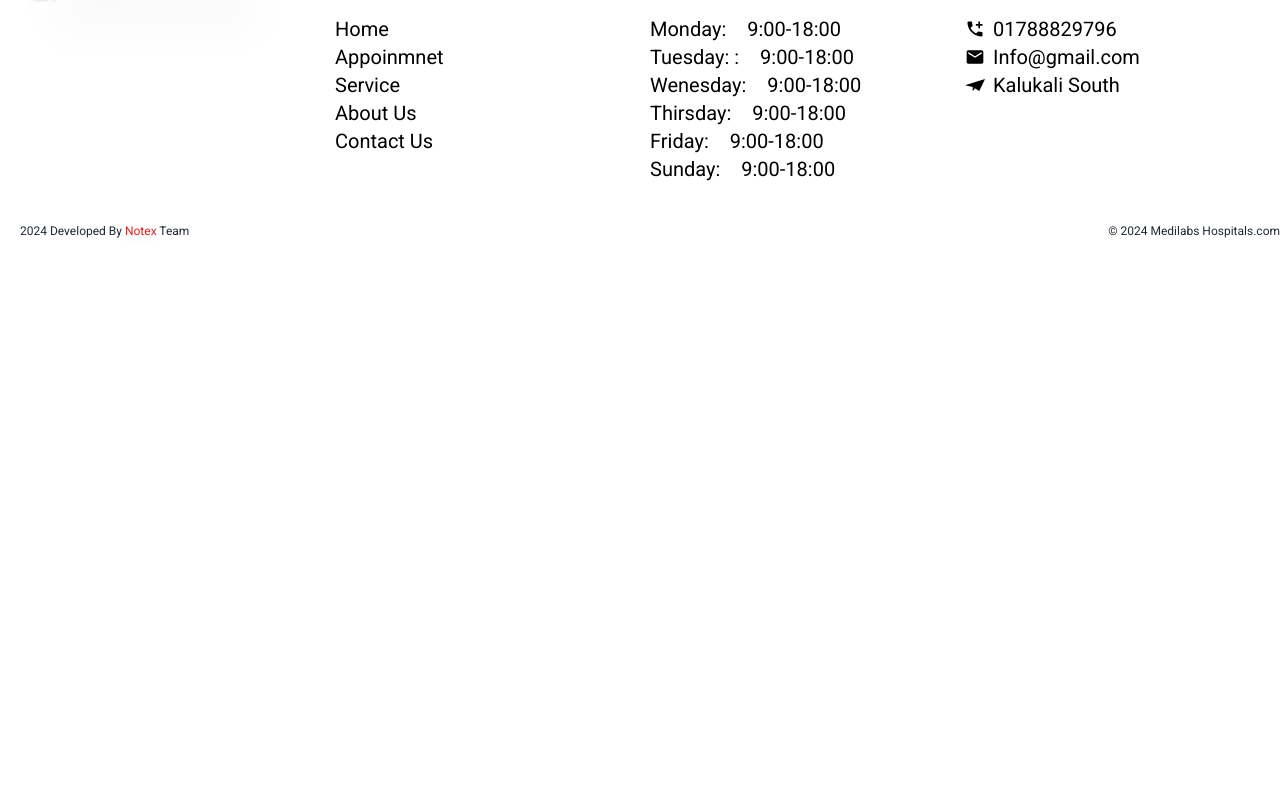
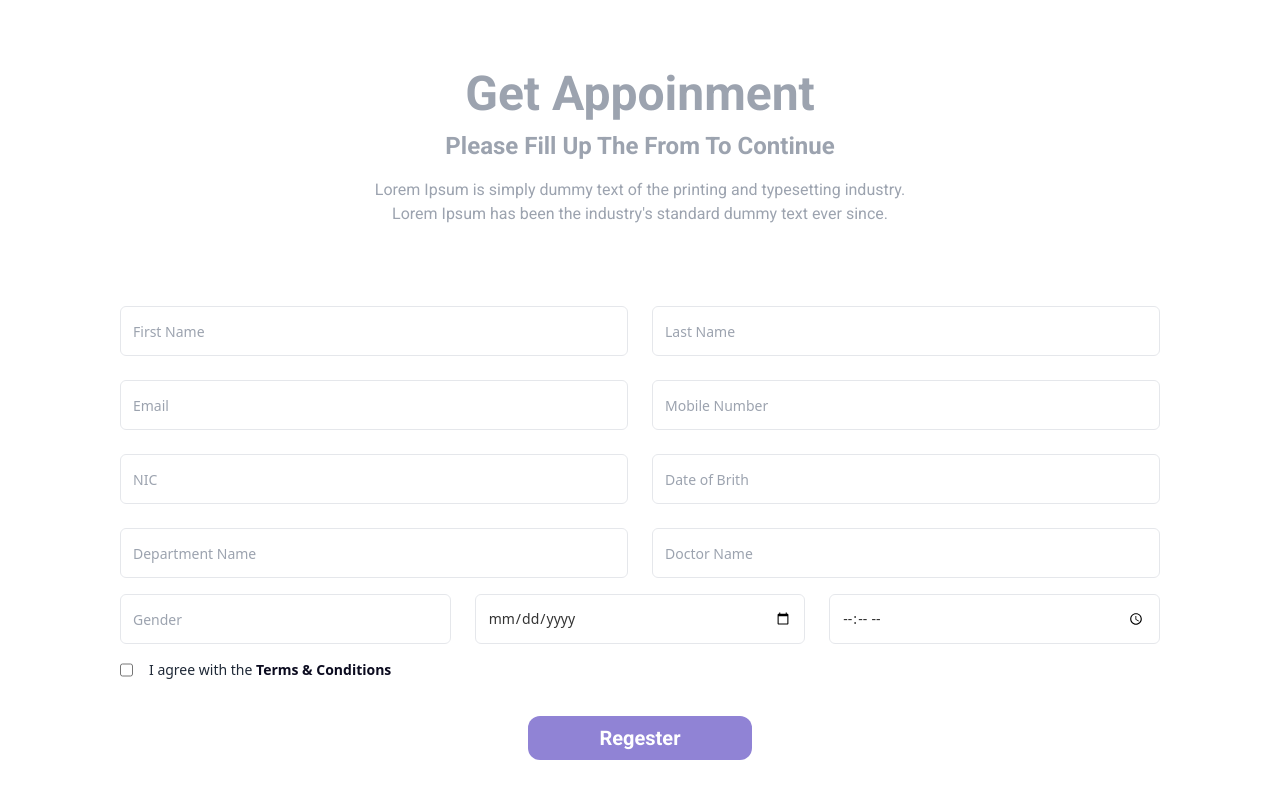
Before and after one commit to ripon4521/Hospital-Managements-Client-Side, a React (Vite) app: page /appoinment in a window 1280 px wide. Shown: the part 982-1780 px from the top of the page. Before the commit the page ends 1261 px from the top, so only its background shows below. Built offline with nearby package versions, Linux system fonts and the light colour scheme; no server answers.

Commit message:
implement axios and post method

```diff
--- a/package.json
+++ b/package.json
@@ -12,6 +12,7 @@
   "dependencies": {
     "@react-icons/all-files": "^4.1.0",
     "aos": "^2.3.4",
+    "axios": "^1.6.7",
     "firebase": "^10.8.0",
     "framer-motion": "^11.0.5",
     "localforage": "^1.10.0",
--- /dev/null
+++ b/src/Hooks/useAxiosPublic.jsx
@@ -0,0 +1,10 @@
+import axios from "axios";
+
+export const axiosPublic = axios.create({
+    baseURL:'http://localhost:3000/'
+})
+const useAxiosPublic = () => {
+   return axiosPublic
+};
+
+export default useAxiosPublic;
--- a/src/Page/Apoinmenyt/Apoinment.jsx
+++ b/src/Page/Apoinmenyt/Apoinment.jsx
@@ -1,11 +1,13 @@
 import AboutUsBanner from "../Services/AboutUsBanner";
 import AppoinmentBanner from "./AppoinmentBanner";
+import AppoinmentFrom from "./AppoinmentFrom";
 
 
 const Apoinment = () => {
     return (
         <div>
            <AppoinmentBanner></AppoinmentBanner>
+           <AppoinmentFrom></AppoinmentFrom>
         </div>
     );
 };
--- /dev/null
+++ b/src/Page/Apoinmenyt/AppoinmentFrom.jsx
@@ -0,0 +1,300 @@
+
+import { useForm } from "react-hook-form";
+import Aos from "aos";
+import { useEffect, useState } from "react";
+import "aos/dist/aos.css";
+import { useLocation, useNavigate } from "react-router-dom";
+import { ToastContainer, toast } from "react-toastify";
+import { axiosPublic } from "../../Hooks/useAxiosPublic";
+
+
+
+
+const AppoinmentFrom = () => {
+
+    const location = useLocation();
+
+
+
+
+
+
+
+
+    useEffect(() => {
+      Aos.init({ duration: 2000 });
+    }, []);
+
+    const {
+      register,
+      handleSubmit,
+      formState: { errors },
+    } = useForm();
+
+    const onSubmit = (data) => {
+    //   console.log(data);
+      axiosPublic.post('appoinment',data)
+      .then(result=>{
+        // console.log(result);
+        // alert('success')
+        toast.success("Appoinment Sucess")
+      })
+      .catch(error=>{
+        console.log(error);
+        toast.success("Appoinment Not Valid")
+      })
+
+
+
+    };
+
+
+
+
+
+
+
+
+
+
+
+
+
+    return (
+        <div>
+            <ToastContainer></ToastContainer>
+             <div
+        data-aos="zoom-in"
+        className="mx-auto  w-full max-w-7xl px-5 py-16 md:px-10 md:py-24 lg:py-32"
+      >
+        <div className="mt-10">
+          <div className="mx-auto max-w-3xl text-center">
+            <h2 className="text-3xl font-roboto text-gray-400 font-bold md:text-5xl">
+           Get Appoinment
+            </h2>
+            <h3 className="font-roboto text-2xl text-gray-400 font-semibold mt-3">
+              Please Fill Up The From To Continue
+            </h3>
+            <p className="mx-auto mb-12 font-roboto mt-4 max-w-xl text-gray-400 mb-20">
+              Lorem Ipsum is simply dummy text of the printing and typesetting
+              industry. Lorem Ipsum has been the industry's standard dummy text
+              ever since.
+            </p>
+          </div>
+
+          <form
+            onSubmit={handleSubmit(onSubmit)}
+            className="mb-4 text-left sm:px-4 md:px-20"
+            name="wf-form-name"
+            method="get"
+          >
+
+
+            <div className="mb-4 grid grid-cols-2 gap-6">
+              <div data-aos="fade-right">
+                <input
+                  type="text"
+                  className="h-9 w-full rounded-md  border px-3 py-6 text-sm text-[#333333]"
+                  placeholder="First Name"
+                  required=""
+                  {...register("firstName", { required: true, maxLength: 20 })}
+                />
+                {errors.firstName && (
+                  <span className="text-red-600 font-roboto">
+                    **This field is required
+                  </span>
+                )}
+              </div>
+
+              <div data-aos="fade-left">
+                <input
+                  type="text"
+                  className="h-9 w-full border rounded-md px-3 py-6 text-sm text-[#333333]"
+                  placeholder="Last Name"
+                  required=""
+                  {...register("lastName", { required: true, maxLength: 20 })}
+                />
+                {errors.lastName && (
+                  <span className="text-red-600 font-roboto">
+                    **This field is required
+                  </span>
+                )}
+              </div>
+
+              <div data-aos="fade-right">
+                <input
+                  type="email"
+                  className="h-9 w-full rounded-md  border px-3 py-6 text-sm text-[#333333]"
+                  placeholder="Email"
+                  required=""
+                  {...register("email", { required: true, maxLength: 20 })}
+                />
+                {errors.email && (
+                  <span className="text-red-600 font-roboto">
+                    **This field is required
+                  </span>
+                )}
+              </div>
+
+              <div data-aos="fade-left">
+                <input
+                  type="text"
+                  className="h-9 w-full border rounded-md px-3 py-6 text-sm text-[#333333]"
+                  placeholder="Mobile Number"
+                  required=""
+                  {...register("mobileNumber", {
+                    required: true,
+                    maxLength: 20,
+                  })}
+                />
+                {errors.mobileNumber && (
+                  <span className="text-red-600 font-roboto">
+                    **This field is required
+                  </span>
+                )}
+              </div>
+
+              <div data-aos="fade-right">
+                <input
+                  type="text"
+                  className="h-9 w-full rounded-md  border px-3 py-6 text-sm text-[#333333]"
+                  placeholder="NIC"
+                  required=""
+                  {...register("nic", { required: true, maxLength: 20 })}
+                />
+              </div>
+
+              <div data-aos="fade-left">
+                <input
+                  type="text"
+                  className="h-9 w-full border rounded-md px-3 py-6 text-sm text-[#333333]"
+                  placeholder="Date of Brith"
+                  required=""
+                  {...register("dateofBrith", {
+                    required: true,
+                    maxLength: 20,
+                  })}
+                />
+
+                {errors.dateofBrith && (
+                  <span className="text-red-600 font-roboto">
+                    **This field is required
+                  </span>
+                )}
+              </div>
+
+
+                 <div data-aos="fade-left">
+                <input
+                  type="text"
+                  className="h-9 w-full border rounded-md px-3 py-6 text-sm text-[#333333]"
+                  placeholder="Department Name"
+                  required=""
+                  {...register("departmentName", {
+                    required: true,
+                    maxLength: 20,
+                  })}
+                />
+
+                {errors.dateofBrith && (
+                  <span className="text-red-600 font-roboto">
+                    **This field is required
+                  </span>
+                )}
+              </div>
+              <div data-aos="fade-left">
+                <input
+                  type="text"
+                  className="h-9 w-full border rounded-md px-3 py-6 text-sm text-[#333333]"
+                  placeholder="Doctor Name"
+                  required=""
+                  {...register("doctorName", {
+                    required: true,
+                    maxLength: 20,
+                  })}
+                />
+
+                {errors.dateofBrith && (
+                  <span className="text-red-600 font-roboto">
+                    **This field is required
+                  </span>
+                )}
+              </div>
+         </div>
+
+
+            <div className="mb-4 grid grid-cols-3 gap-6">
+              <div data-aos="fade-right">
+
+                <input
+                  type=""
+                  className="h-9 w-full rounded-md  border px-3 py-6 text-sm text-[#333333]"
+                  placeholder="Gender"
+                  required=""
+                  {...register("Gender", { required: true, maxLength: 6 })}
+                />
+                {errors.Gender && (
+                  <span className="text-red-600 font-roboto">
+                    **This field is required
+                  </span>
+                )}
+              </div>
+
+              <div data-aos="zoom-in">
+                <input
+                  type="date"
+                  className="h-9 w-full border rounded-md px-3 py-6 text-sm text-[#333333]"
+                  placeholder="apponmentDate"
+                  required=""
+                  {...register("apponmentDate")}
+                />
+                {errors.password && (
+                  <span className="text-red-600 font-roboto">
+                    **This field is required
+                  </span>
+                )}
+              </div>
+
+              <div data-aos="fade-left">
+                <input
+                  type="time"
+                  className="h-9 w-full rounded-md  border px-3 py-6 text-sm text-[#333333]"
+                  placeholder="apponmentTime"
+                  required=""
+                  {...register("apponmentTime")}
+                />
+                {errors.confrimPassword && (
+                  <span className="text-red-600 font-roboto">
+                    **This field is required
+                  </span>
+                )}
+              </div>
+
+            </div>
+
+            <label className="mb-1 flex pb-4 font-medium">
+              <input type="checkbox" name="checkbox-3" />
+              <span
+                className="ml-4 inline-block cursor-pointer text-sm"
+                for="checkbox-3"
+              >
+                I agree with the{" "}
+                <a href="#" className="font-bold text-[#0b0b1f]">
+                  Terms &amp; Conditions
+                </a>
+              </span>
+            </label>
+            <input
+
+             value={"Regester"}
+              type="Submit"
+              className="px-6 w-56 flex cursor-pointer justify-center mx-auto ease-in duration-300 py-2 bg-[#9083D5] text-xl font-roboto font-semibold text-white rounded-xl mt-5"
+           />
+          </form>
+        </div>
+      </div>
+        </div>
+    );
+};
+
+export default AppoinmentFrom;
```
Also changed, not shown: public/Other 03.jpg (added), 1 other file (tests, documents, lock files or other folders).
